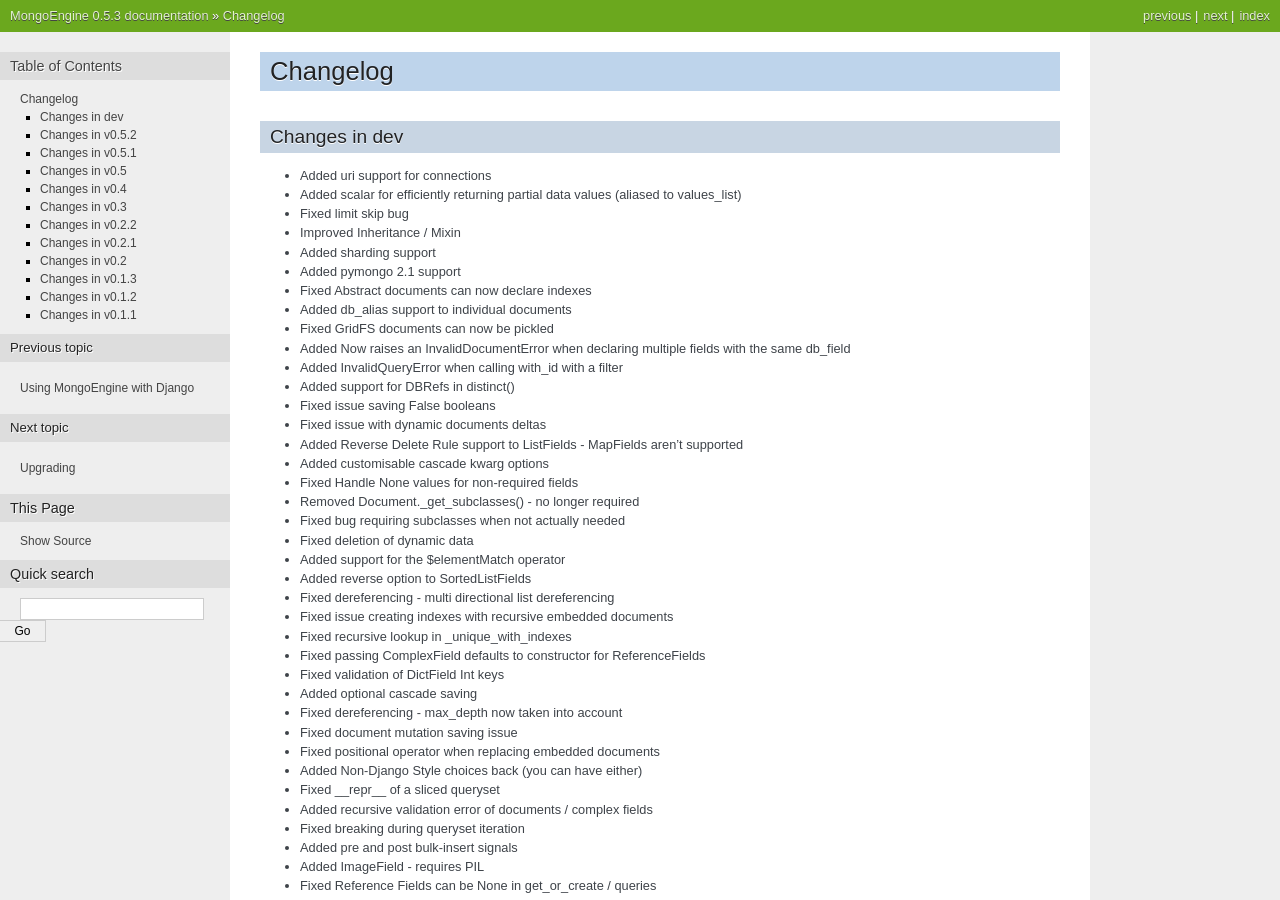
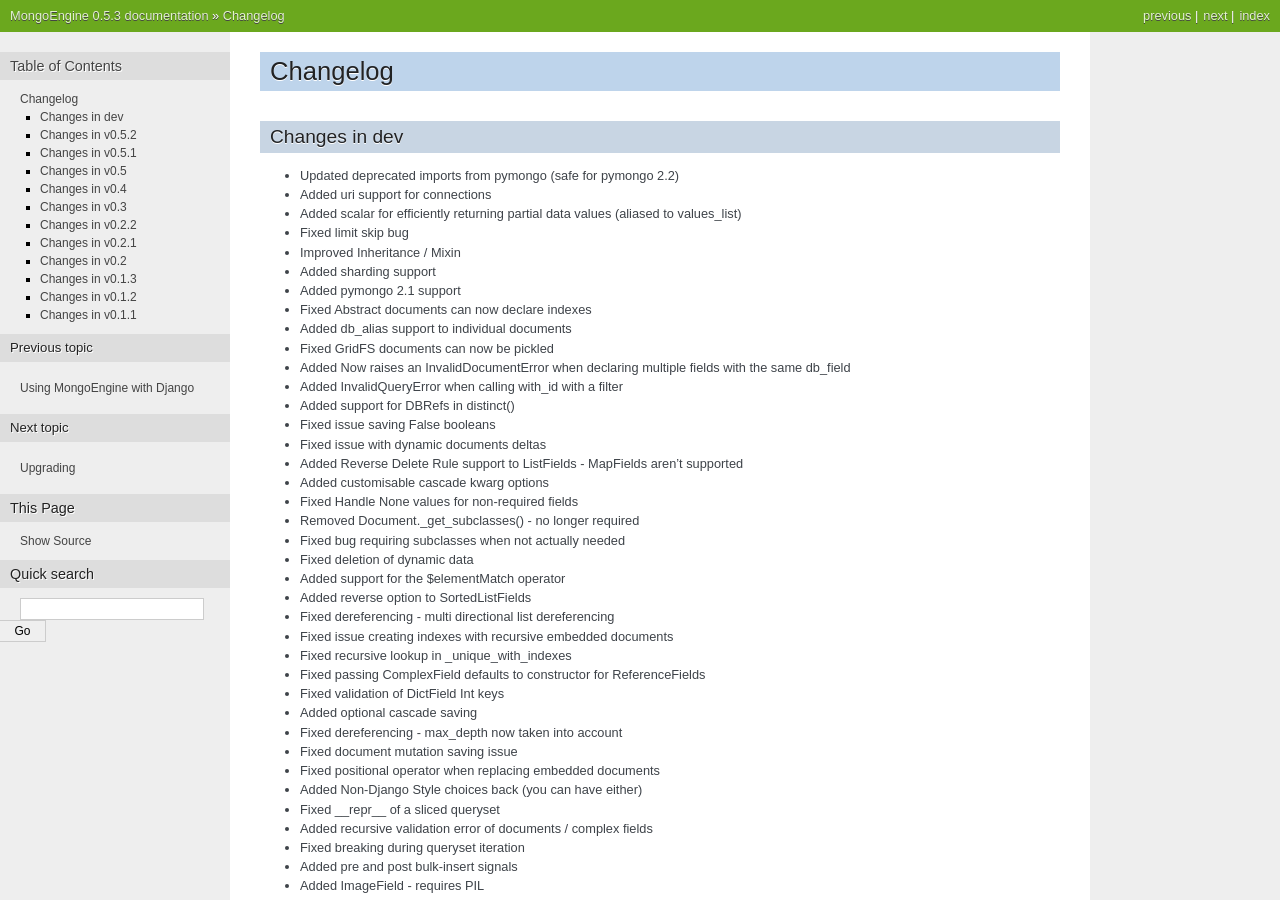
Before and after one commit to MongoEngine/mongoengine, a Sphinx documentation site: the page built from docs/changelog.rst, in a window 1280 px wide and 900 px high. Built offline with Sphinx 7.4.7, drawn with Linux system fonts in a browser that asks for light colours.

Commit message:
Updated changelog

```diff
--- a/docs/changelog.rst
+++ b/docs/changelog.rst
@@ -5,6 +5,7 @@ Changelog
 Changes in dev
 ==============
 
+- Updated deprecated imports from pymongo (safe for pymongo 2.2)
 - Added uri support for connections
 - Added scalar for efficiently returning partial data values (aliased to values_list)
 - Fixed limit skip bug
```
